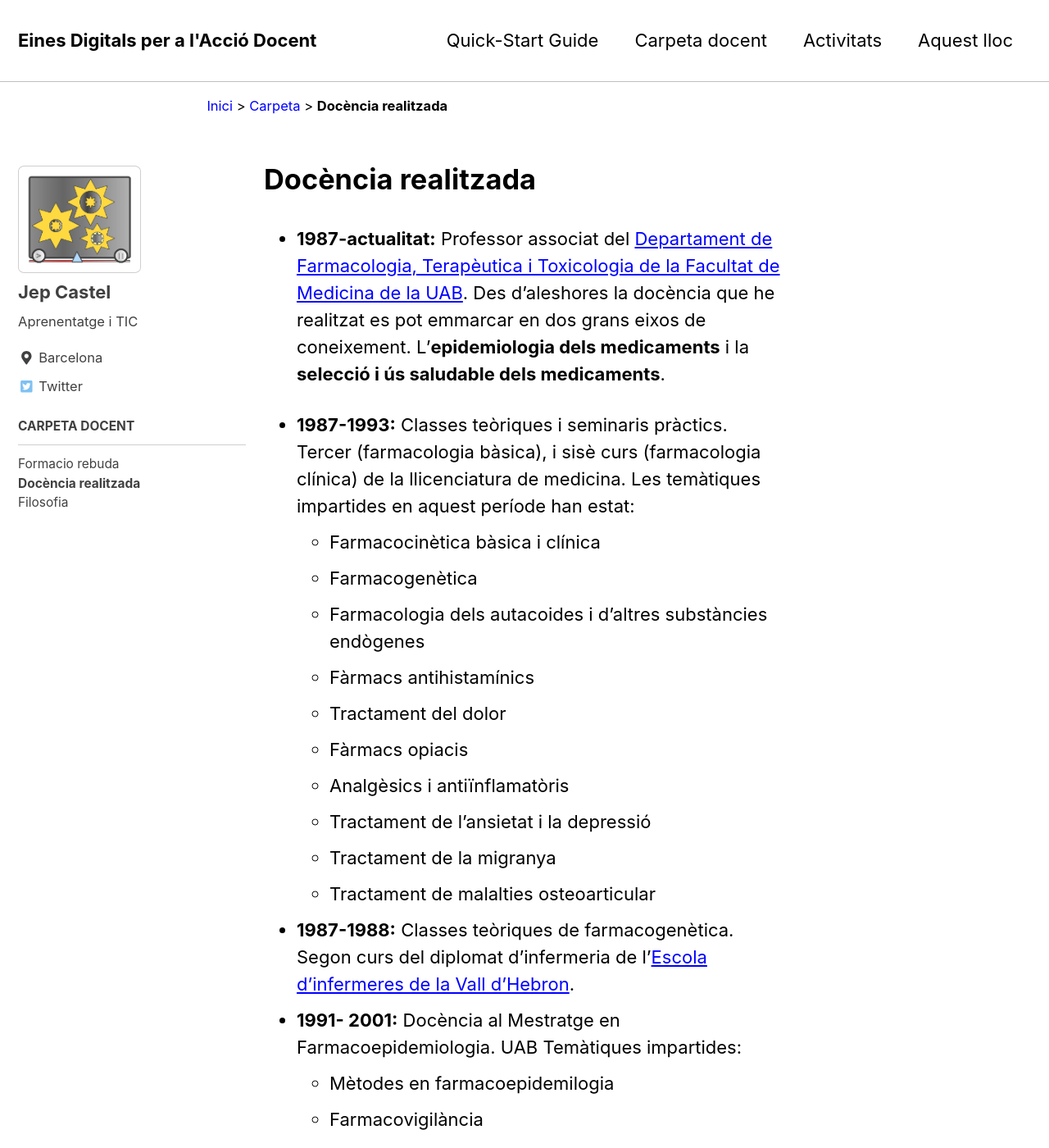
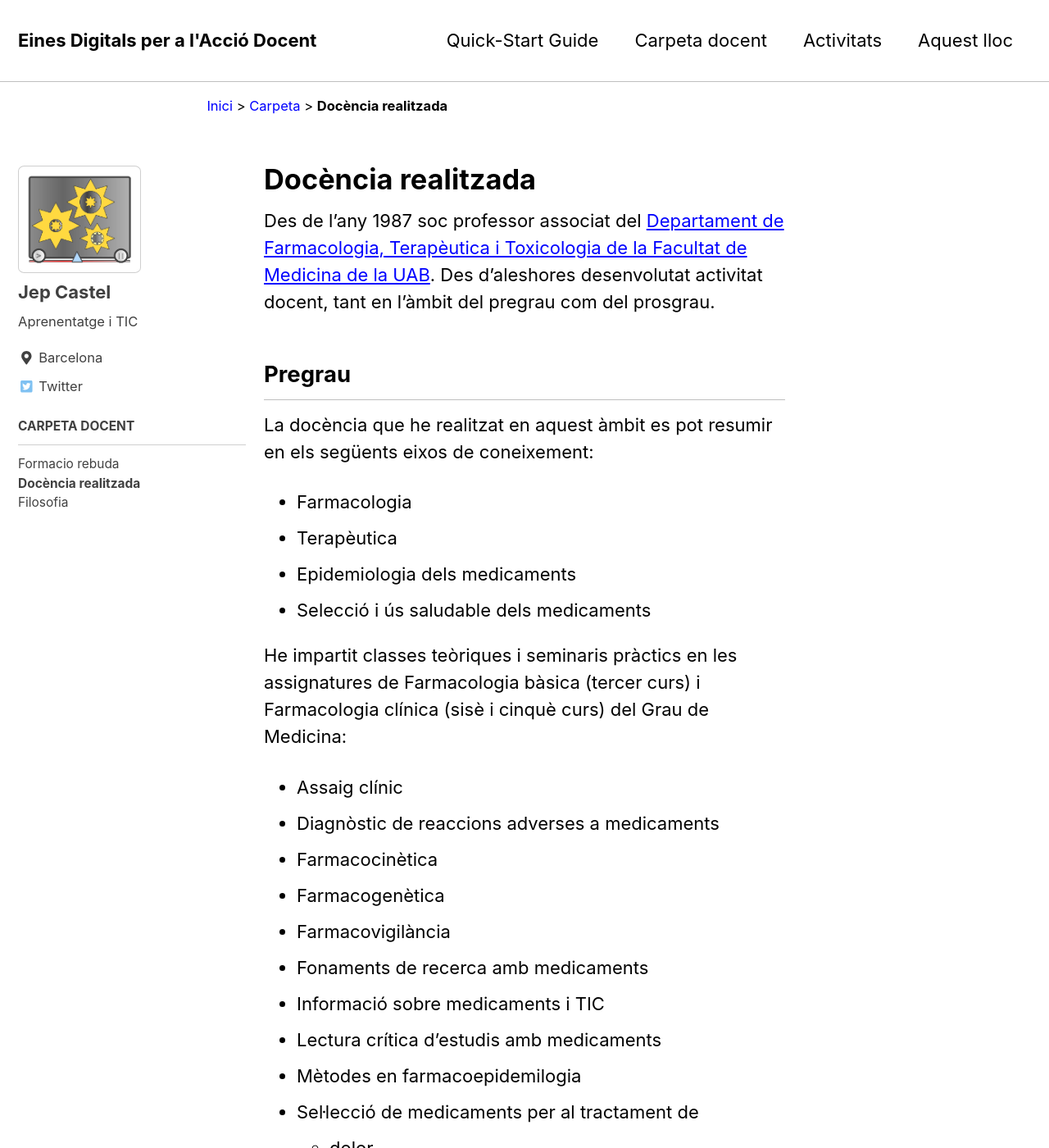
Before and after one commit to jepcastel/github.io, a Jekyll site: the page built from _carpeta/02Docencia-realitzada.md, in a window 1280 px wide and 1400 px high. Shown: the whole window at 82% size. Built offline with Jekyll 4.4.1, drawn with Linux system fonts in a browser that asks for light colours; nearby versions of some CDN libraries; some of the changed text lies outside the part shown.

Commit message:
Docència realitzada 11/9

```diff
--- a/_carpeta/02Docencia-realitzada.md
+++ b/_carpeta/02Docencia-realitzada.md
@@ -7,47 +7,43 @@ title: "Docència realitzada"
 #author_profile: true
 ---
 
-* **1987-actualitat:** Professor associat del <a href="http://www.uab.cat/departament/farmacologia-terapeutica-toxicologia/" target="_blank">Departament de Farmacologia, Terapèutica i Toxicologia de la Facultat de Medicina  de la  UAB</a>.
-Des d'aleshores la docència que he realitzat es pot emmarcar en dos grans eixos de coneixement. L'**epidemiologia dels medicaments** i la **selecció i ús saludable dels medicaments**.
+Des de l'any 1987 soc professor associat del <a href="http://www.uab.cat/departament/farmacologia-terapeutica-toxicologia/" target="_blank">Departament de Farmacologia, Terapèutica i Toxicologia de la Facultat de Medicina  de la  UAB</a>. Des d'aleshores desenvolutat activitat docent, tant en l'àmbit del pregrau com del prosgrau.
 
-* **1987-1993:** Classes teòriques i seminaris pràctics. Tercer (farmacologia bàsica), i sisè curs (farmacologia clínica) de la llicenciatura de medicina. Les temàtiques impartides en aquest període han estat:
-  * Farmacocinètica bàsica i clínica
+## Pregrau
+
+ La docència que he realitzat en aquest àmbit es pot resumir en els següents eixos de coneixement:
+   * Farmacologia
+   * Terapèutica
+   * Epidemiologia dels medicaments
+   * Selecció i ús saludable dels medicaments
+
+He impartit classes teòriques i seminaris pràctics en les assignatures de Farmacologia bàsica (tercer curs) i Farmacologia clínica (sisè i cinquè curs) del Grau de Medicina:
+  * Assaig clínic
+  * Diagnòstic de reaccions adverses a medicaments
+  * Farmacocinètica
   * Farmacogenètica
-  * Farmacologia dels autacoides i d'altres substàncies endògenes
-  * Fàrmacs antihistamínics
-  * Tractament del dolor
-  * Fàrmacs opiacis
-  * Analgèsics i antiïnflamatòris
-  * Tractament de l'ansietat i la depressió
-  * Tractament de la migranya
-  * Tractament de malalties osteoarticular
-* **1987-1988:** Classes teòriques de farmacogenètica. Segon curs del diplomat d'infermeria de  l'<a href="http://www.vhebron.net/infermeria" target="_blank">Escola d'infermeres de la Vall d'Hebron</a>.
-* **1991- 2001:** Docència al Mestratge en Farmacoepidemiologia. UAB Temàtiques impartides:
+  * Farmacovigilància
+  * Fonaments de recerca amb medicaments
+  * Informació sobre medicaments i TIC
+  * Lectura crítica d'estudis amb medicaments
   * Mètodes en farmacoepidemilogia
+  * Sel·lecció de medicaments per al tractament de
+     * dolor
+     * ansietat i depressió
+     * migranya
+     * malalties osteoarticular
+
+## Postgrau
+
+La docència que he realitzat en aquest àmbit es pot agrupar en les següents temàtiques:
+  * Epidemiologia dels medicaments
+  * Gestió i anàlisi de dades de recerca
+  * Mètodes en farmacoepidemiologia
   * Farmacovigilància
-  * Assaig clínic
-  * Informació de medicaments i TIC
-* **1993-actualitat:** Seminaris i tallers de farmacologia bàsica i farmacologia clínica a tercer i cinquè curs de la llicenciatura de Medicina de la UAB. Temàtiques impartides :
-  * Fonaments del desenvolupament de medicaments
-  * Estudis pre-clínics dels medicaments
-  * Estudis de medicaments en humans
-  * L'assaig clínic controlat
-  * Fonaments de farmacovigilància
-  * Lectura crítica d'estudis d'eficàcia de medicaments
-  * Fonaments de causalitat epidemiològica
-  * Diagnòstic de reaccions adverses a medicaments
-  * Tracament del dolor
-  * Desenvolupament i presentació d'un studi de recerca
-* **1998-2000:** Docència en formació continuada sobre:
-  * Recollida i gestió de dades clíniques sobre reaccions adverses a medicaments
-  * Procés de dades de recerca en salut amb SPSS.
-* **2003-2009:** Docent en  Mestratge virtual en Farmacoepidemiologia. Temàtiques impartides:
-  * Familliarització a la formació virtual
-* Mètodes en farmacoepidemiologia
-  * Informació de medicaments i TIC
-  * Direcció de projectes de recerca
-* **2009-actualitat:** Docent en European programme of Pharmacovigilance and Pharmacoepidemiology (EU2P).
-* **2010-actualitat:** Docents en Màster Universitari en Farmacolgia. UAB. sobre  ”_Avaluació clínica i epidemiològica dels medicaments_”. Temàtiques impartides:
-  * Aplicació clínica de la recerca amb medicaments
-  * Mètodes en farmacoepidemiologia. Tipus d'estudis
-  * Farmacovigilància. Diagnòstic de reaccions adverses a medicaments
+  * Eines digitals per a l'acció docent
+  * Docència virtual
+  * Maneig i desenvolupament de cursos amb la plataforma Moodle
+
+Des de l'any 2009 formo part de l'equip docent del <a href=""http://www.eu2p.org" target="_blank">_European programme of Pharmacovigilance and Pharmacoepidemiology (EU2P)_</a>, que imparteix formació virtual.
+
+Des de l'any 2010 sóc docent en el <a haref="https://www.uab.cat/masteroficial/farmacologia/index.html" target="_blank">Màster oficial en Farmacolgia. UAB</a>.
```
